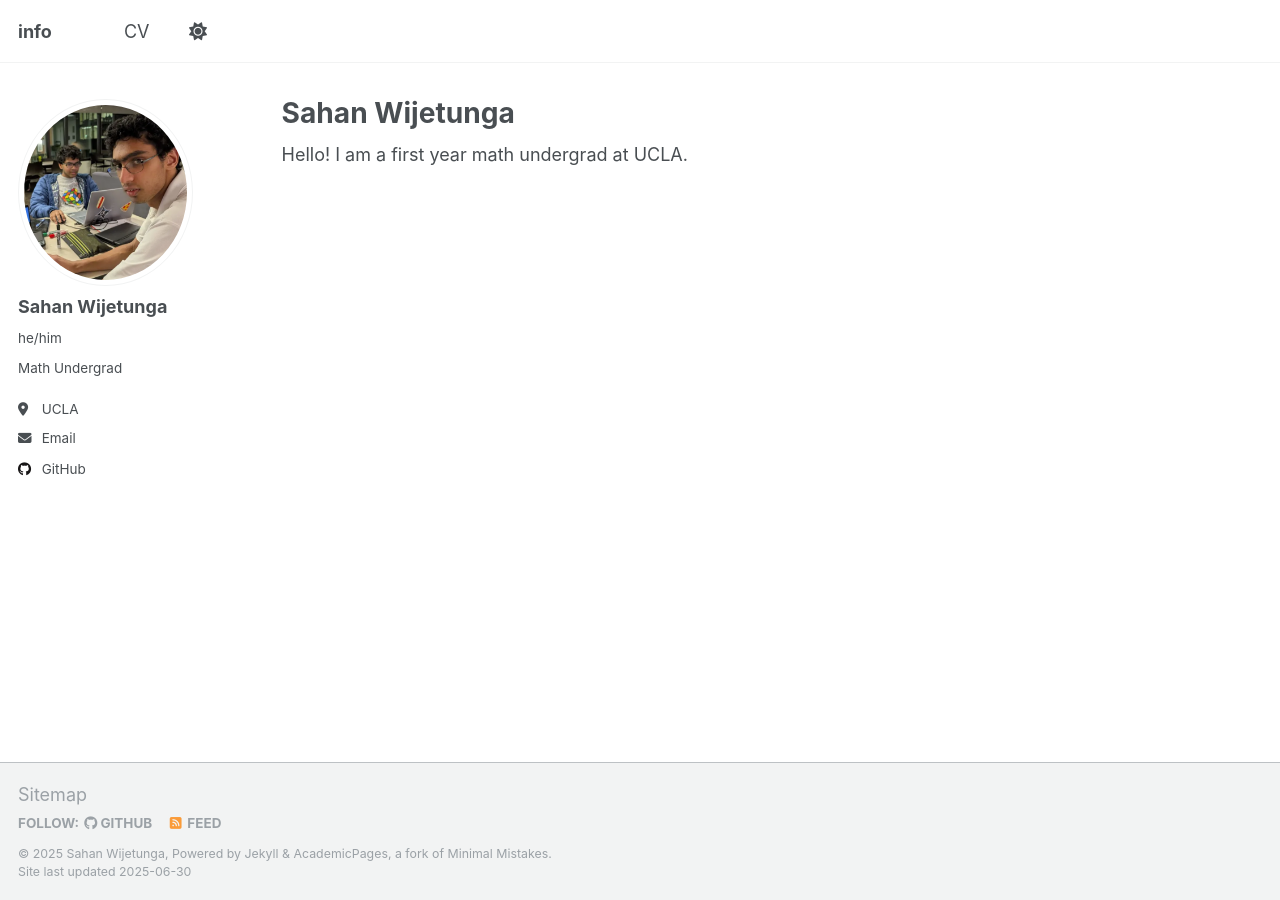
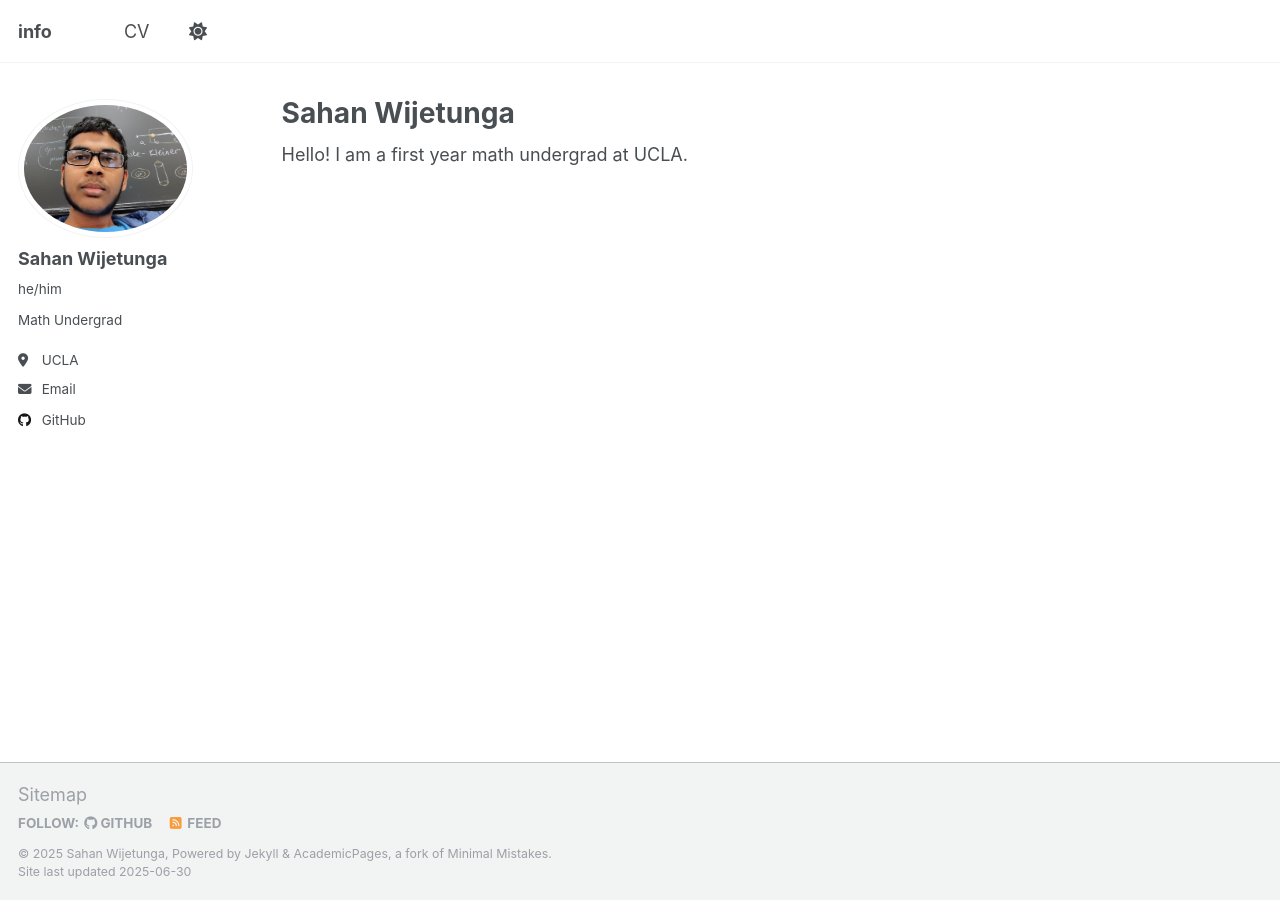
Before and after one commit to sahanwijetunga/sahanwijetunga.github.io, a Jekyll site: the page built from _pages/about.md, in a window 1280 px wide. Built offline with Jekyll 4.4.1, drawn with Linux system fonts in a browser that asks for light colours.

Commit message:
Update _config.yml

```diff
--- a/_config.yml
+++ b/_config.yml
@@ -22,7 +22,7 @@ repository               : "sahanwijetunga.github.io"
 #               Additional customization can be done by editing /_includes/author-profile.html
 author:
   # Biographic information
-  avatar           : "IMG_20240911_200337152.png"
+  avatar           : "Screenshot 2025-06-26 185512.png"
   name             : "Sahan Wijetunga"
   pronouns         : "he/him"
   bio              : "Math Undergrad"
```
